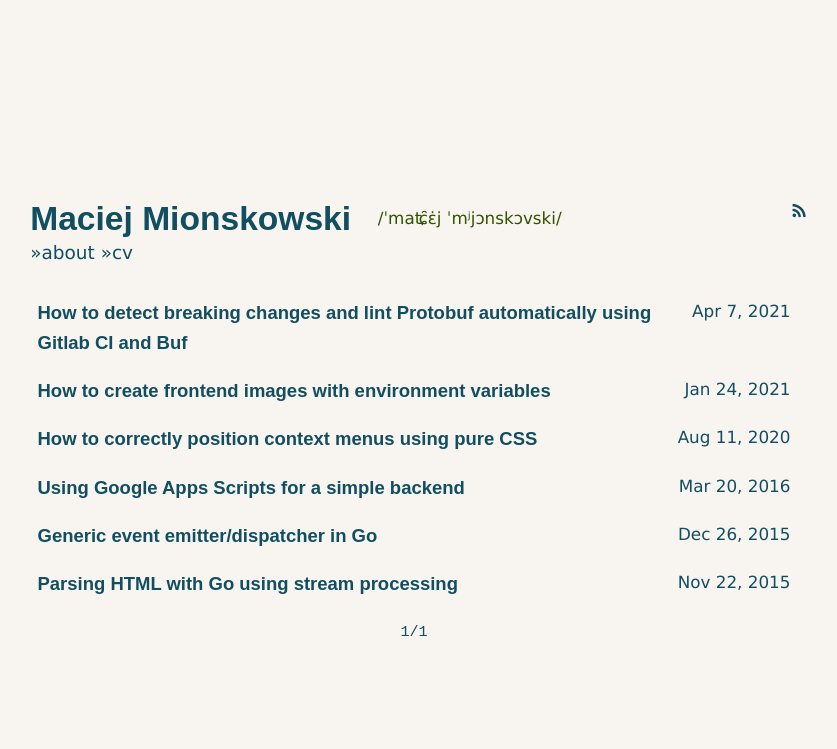
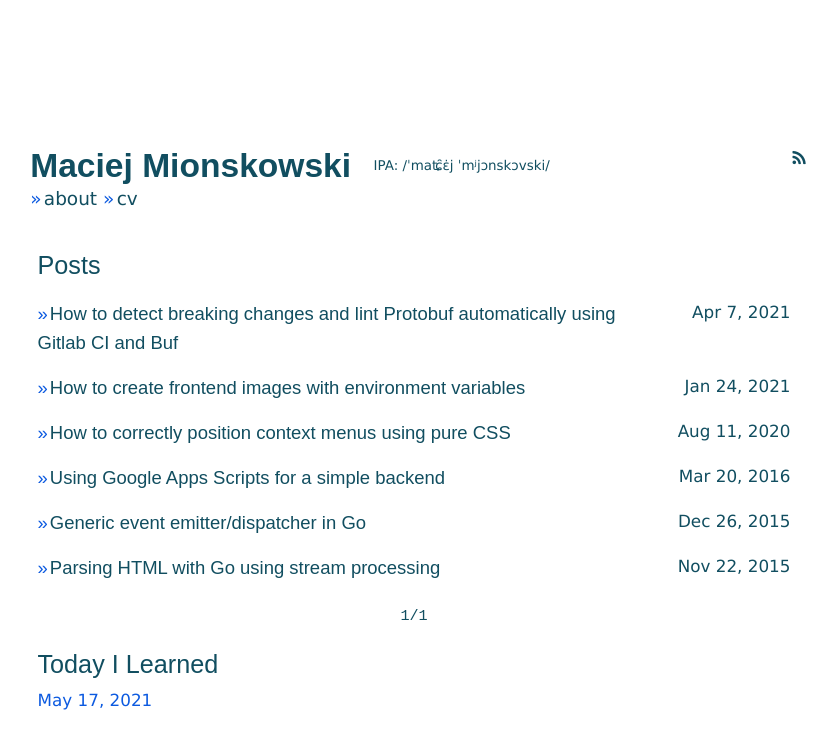
Before and after one commit to maciekmm/maciekmm.github.io, a Jekyll site: the page built from index.html, in a window 1280 px wide. Shown: the top 749 px of the page, without its empty margins (226-1063 px from the left). Built offline with Jekyll 4.4.1, drawn with Linux system fonts in a browser that asks for light colours; some web fonts are replaced; the list of posts is cut into pages by our own code.

Commit message:
Add new TIL format, stylistic changes

```diff
--- a/_config.yml
+++ b/_config.yml
@@ -5,6 +5,17 @@ baseurl: ""
 url: "https://mionskowski.pl"
 paginate: 10
 paginate_path: "/:num/"
+
+collections:
+  tils:
+    output: true
+    permalink: /:collection/:name
+
+defaults:
+  - scope:
+      path: "tils/*"
+    values:
+      type: til
 
 # Build settings
 highlighter: rouge
--- a/_layouts/default.html
+++ b/_layouts/default.html
@@ -17,12 +17,12 @@
 			<a href="/">
 				<h1>{{ site.title }}</h1>
 			</a>
-			<span class="pronunciation">/ˈmaʨ̑ɛ̇j ˈmʲjɔnskɔvski/</span>
+			<a href="http://ipa-reader.xyz/?text=%CB%88ma%CA%A8%CC%91%C9%9B%CC%87j%20%CB%88m%CA%B2j%C9%94nsk%C9%94vski&voice=Ewa" rel="noreferrer noopener" class="pronunciation">IPA: /ˈmaʨ̑ɛ̇j ˈmʲjɔnskɔvski/</a>
 			<nav>
 				<h1 class="visually-hidden">Navigation</h1>
 				<ul>
-					<li><a href="/about">about</a></li>
-					<li><a href="https://cv.mionskowski.pl/">cv</a></li>
+					<li><a href="/about"><span class="hover-underline">about</span></a></li>
+					<li><a href="https://cv.mionskowski.pl/"><span class="hover-underline">cv</span></a></li>
 				</ul>
 			</nav>
 		</div>
--- a/index.html
+++ b/index.html
@@ -4,11 +4,12 @@ title: Posts
 omit-title-tag: true
 hide-header: true
 ---
+<h1>Posts</h1>
 {% for post in paginator.posts %}
 <div class="post-list--post">
 	<header class="post--header">
 		<h1 itemprop="name headline">
-			<a class="post-link" href="{{ post.url | prepend: site.baseurl }}">{{ post.title }}</a>
+			<a class="post-link" href="{{ post.url | prepend: site.baseurl }}"><span class="hover-underline">{{ post.title }}</span></a>
 		</h1>
 		<time itemprop="datePublished" datetime="{{post.date | date: "%Y-%m-%d"}}">{{ post.date | date: "%b %-d, %Y" }}</time>
 		<!-- <ul class="cats" itemprop="keywords">
@@ -32,3 +33,10 @@ hide-header: true
     <a href="{{ paginator.next_page_path }}">Older »</a>
   {% endif %}
 </ul>
+
+<h1>Today I Learned</h1>
+<aside class="til--container">
+	{% for til in site.tils %}
+	<a class="til--item" href="{{ til.url }}">{{ til.date | date: "%b %-d, %Y" }}</a>
+	{% endfor %}
+</aside>
--- a/style.scss
+++ b/style.scss
@@ -3,8 +3,8 @@
 
 :root {
 	--text-color: #114e60;
-	--background-color: #f4eee89c;
-	--link-color: #325288;
+	--background-color: #ffffff9c;
+	--link-color: #0c5ae0;
 	--accent-color: #325300;
 	--background-color-darker: #ebdfdb;
 }
@@ -142,9 +142,10 @@ h1,h2,h3,h4,h5 {
 	}
 
 	.pronunciation {
-		color: var(--accent-color);
+		// color: var);
 		padding-left: 2ch;
 		white-space: nowrap;
+		font-size: 0.8em;
 	}
 
 	h1 {
@@ -175,8 +176,9 @@ h1,h2,h3,h4,h5 {
 		a {
 			&::before {
 				content:'»';
+				margin-right: 0.2ch;
+				color: var(--link-color);
 			}
-			color: var(--text-color);
 		}
 	}
 
@@ -227,8 +229,8 @@ main {
 			}
 
 			h1 {
-				font-size: 1.7em;
-				font-weight: 800;
+				font-size: 1.8em;
+				font-weight: 400;
 			}
 		}
 
@@ -316,12 +318,27 @@ main {
 		}
 }
 
+.til--header {
+	margin-bottom: 1em;
+}
+
+a:hover .hover-underline, a:focus .hover-underline {
+	text-decoration: underline;
+}
+
 .post-list--post {
-	margin-top: 1em;
+	margin-top: 0.8em;
 
 	a {
-		&:link, &:visited, &:hover {
-			color: var(--text-color);
+		&::before {
+			content:'»';
+			margin-right: 0.2ch;
+			color: var(--link-color);
+			overflow: hidden;
+		}
+		color: var(--text-color);
+		&:hover, &:focus {
+			text-decoration: none;
 		}
 	}
 
@@ -409,6 +426,16 @@ main {
 	text-align: center;
 	font-size: 8pt;
 	padding: 5px;
+}
+
+.til--container {
+	display: flex;
+	flex-wrap: wrap;
+	justify-content: space-between;
+
+	.til--item {
+		margin-right: 30px;
+	}
 }
 
 .hll { background-color: #ffffcc }
```
Also changed, not shown: _layouts/til.html (added, +12 -0 lines), _tils/2021-05-17.md (added, +9 -0 lines).
